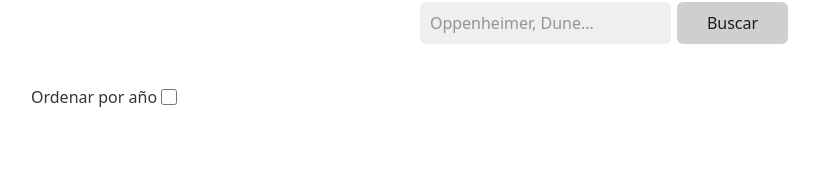
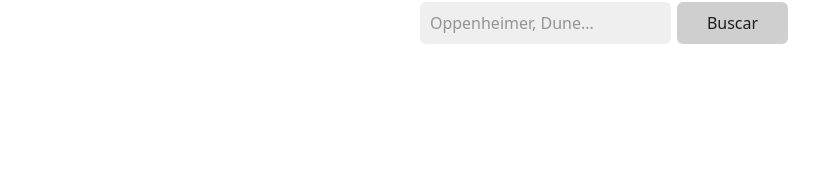
Before and after one commit to elialcodes/movies-search, a React (Vite) app: page / in a window 1280 px wide. Shown: the part 107-283 px from the top of the page, without its empty margins (33-852 px from the left). Built offline with nearby package versions, Linux system fonts and the light colour scheme.

Commit message:
order by checkbox

```diff
--- a/src/components/List.tsx
+++ b/src/components/List.tsx
@@ -8,19 +8,23 @@ interface ListProps {
 }
 
 function List({ movies, onInputOrder }: ListProps): JSX.Element {
-  const handleOrderYear = (event: React.MouseEvent<HTMLInputElement>) => {
+  const handleOrderYear = (event: React.ChangeEvent<HTMLInputElement>) => {
     const inputCheckbox = event.target;
-    if (inputCheckbox.checked === true) {
+    if (inputCheckbox.checked) {
       console.log('checked');
-      const orderMovies = movies.sort((a, b) => a.Year - b.Year);
+      const orderMovies = [...movies].sort((a, b) => a.Year - b.Year);
       onInputOrder(orderMovies);
+    } else {
+      onInputOrder(movies);
     }
   };
   return (
     <>
+      {movies.length !== 0 && (
+        <>
           <form>
             <label htmlFor="year">Ordenar por año</label>
-        <input type="checkbox" onClick={handleOrderYear} />
+            <input type="checkbox" onChange={handleOrderYear} />
           </form>
           <ul className="list">
             {movies.map((movie) => (
@@ -28,6 +32,8 @@ function List({ movies, onInputOrder }: ListProps): JSX.Element {
             ))}
           </ul>
         </>
+      )}
+    </>
   );
 }
 
```
Lines whose indentation alone changed are shown as unchanged.
